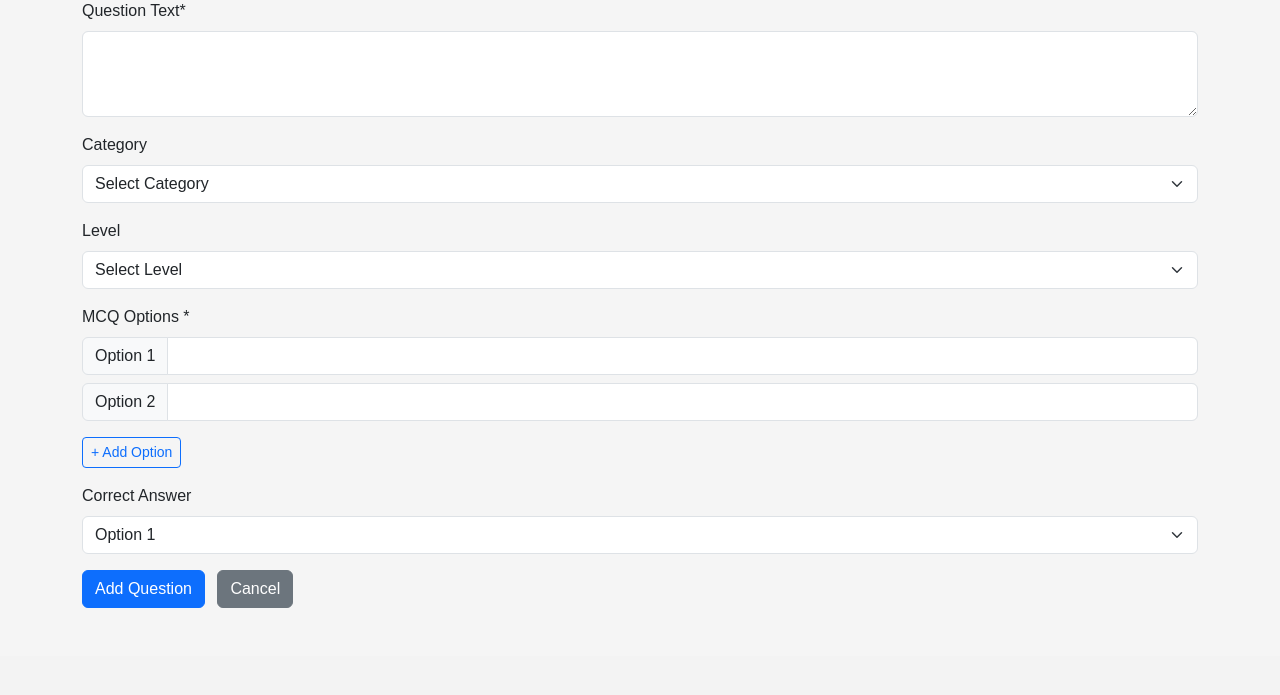
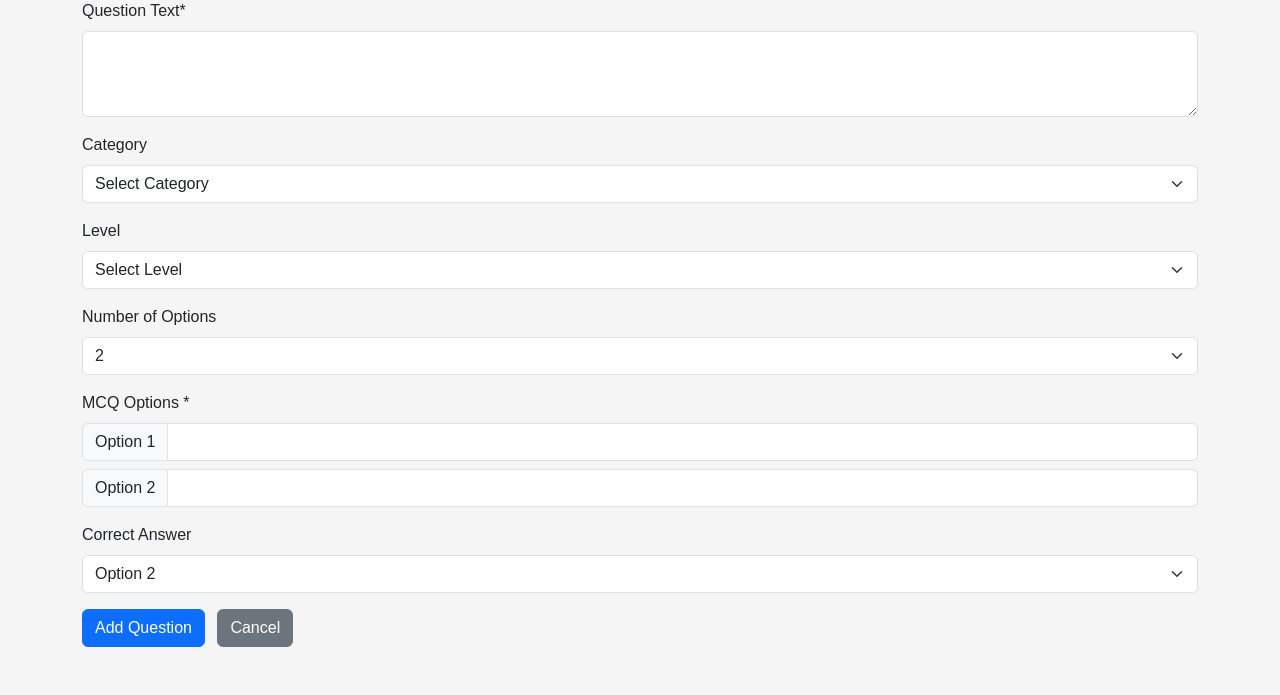
Before and after one commit to nightslash6/MP, a PHP site: page /add_mcq_questions.php in a window 1280 px wide. Shown: the part 155-850 px from the top of the page. Before the commit the page ends 763 px from the top, so only its background shows below. Run offline with PHP 8.4, Linux system fonts and the light colour scheme; a user stored in the database is signed in; data comes from the database, SQL or seed files in the repository.

Commit message:
newest use this

```diff
--- a/add_mcq_questions.php
+++ b/add_mcq_questions.php
@@ -77,6 +77,16 @@ if ($_SERVER['REQUEST_METHOD'] === 'POST') {
         validateInput($data, $errors);
 
         if (empty($errors)) {
+            // Check for duplicate question_text before inserting
+            $stmt = $conn->prepare("SELECT * FROM questions WHERE question_text = ?");
+            $stmt->bind_param("s", $data['question_text']);
+            $stmt->execute();
+            if ($stmt->get_result()->num_rows > 0) {
+                $stmt->close();
+                $message = 'This question already exists! Please enter a unique question.';
+            } else {
+                $stmt->close();
+
                 // Store options as JSON string in DB
                 $options_json = json_encode($data['options']);
 
@@ -95,6 +105,7 @@ if ($_SERVER['REQUEST_METHOD'] === 'POST') {
             }
         }
     }
+}
 ?>
 
 <!DOCTYPE html>
@@ -106,10 +117,6 @@ if ($_SERVER['REQUEST_METHOD'] === 'POST') {
     <link href="https://cdn.jsdelivr.net/npm/bootstrap@5.3.0/dist/css/bootstrap.min.css" rel="stylesheet" />
     <link rel="stylesheet" href="mstyles.css" />
     <style>
-        .remove-option {
-            width: 40px;
-            font-weight: bold;
-        }
         .input-group-text {
             min-width: 80px;
         }
@@ -144,7 +151,7 @@ if ($_SERVER['REQUEST_METHOD'] === 'POST') {
         <div class="mb-3">
             <label for="category_id" class="form-label">Category</label>
             <select id="category_id" class="form-select <?= isset($errors['category_id']) ? 'is-invalid' : '' ?>" name="category_id" required>
-                <option value="" disabled selected>Select Category</option>
+                <option value="" disabled <?= !isset($_POST['category_id']) ? 'selected' : '' ?>>Select Category</option>
                 <?php foreach ($categories as $cat): ?>
                     <option value="<?=$cat['category_id']?>" <?= (isset($_POST['category_id']) && $_POST['category_id']==$cat['category_id']) ? 'selected' : '' ?>><?=htmlspecialchars($cat['category_name'])?></option>
                 <?php endforeach; ?>
@@ -155,7 +162,7 @@ if ($_SERVER['REQUEST_METHOD'] === 'POST') {
         <div class="mb-3">
             <label for="level_id" class="form-label">Level</label>
             <select id="level_id" class="form-select <?= isset($errors['level_id']) ? 'is-invalid' : '' ?>" name="level_id" required>
-                <option value="" disabled selected>Select Level</option>
+                <option value="" disabled <?= !isset($_POST['level_id']) ? 'selected' : '' ?>>Select Level</option>
                 <?php foreach ($levels as $lvl): ?>
                     <option value="<?=$lvl['level_id']?>" <?= (isset($_POST['level_id']) && $_POST['level_id']==$lvl['level_id']) ? 'selected' : '' ?>><?=htmlspecialchars($lvl['level_name'])?></option>
                 <?php endforeach; ?>
@@ -164,34 +171,21 @@ if ($_SERVER['REQUEST_METHOD'] === 'POST') {
         </div>
 
         <div class="mb-3">
-            <label class="form-label">MCQ Options *</label>
-            <div id="mcqOptionsList">
+            <label for="numOptions" class="form-label">Number of Options</label>
+            <select id="numOptions" class="form-select" name="num_options" required>
                 <?php
-                // Show existing options if form was submitted with errors
-                if (!empty($_POST['mcq_options'])) {
-                    foreach ($_POST['mcq_options'] as $index => $option) {
-                        $optionNum = $index + 1;
-                        echo '
-                        <div class="input-group mb-2">
-                            <span class="input-group-text">Option '.$optionNum.'</span>
-                            <input type="text" name="mcq_options[]" class="form-control mcq-option" value="'.htmlspecialchars($option).'" maxlength="200" required>
-                            '.($optionNum > 2 ? '<button type="button" class="btn btn-outline-danger remove-option">×</button>' : '').'
-                        </div>';
-                    }
-                } else {
-                    // Default 2 options
-                    for ($i = 1; $i <= 2; $i++) {
-                        echo '
-                        <div class="input-group mb-2">
-                            <span class="input-group-text">Option '.$i.'</span>
-                            <input type="text" name="mcq_options[]" class="form-control mcq-option" maxlength="200" required>
-                            '.($i > 2 ? '<button type="button" class="btn btn-outline-danger remove-option">×</button>' : '').'
-                        </div>';
-                    }
+                    $selectedOptions = $_POST['num_options'] ?? 2;
+                    for ($i = 2; $i <= 5; $i++) {
+                        $selected = ($i == $selectedOptions) ? 'selected' : '';
+                        echo "<option value=\"$i\" $selected>$i</option>";
                     }
                 ?>
+            </select>
         </div>
-            <button type="button" id="addMcqOption" class="btn btn-sm btn-outline-primary mt-2">+ Add Option</button>
+
+        <div class="mb-3" id="mcqOptionsListContainer">
+            <label class="form-label">MCQ Options *</label>
+            <div id="mcqOptionsList"></div>
             <?php if (isset($errors['options'])): ?>
                 <div class="invalid-feedback d-block"><?= $errors['options'] ?></div>
             <?php endif; ?>
@@ -200,19 +194,7 @@ if ($_SERVER['REQUEST_METHOD'] === 'POST') {
         <div class="mb-3">
             <label for="correct_answer" class="form-label">Correct Answer</label>
             <select id="correct_answer" name="correct_answer" class="form-select <?= isset($errors['correct_answer']) ? 'is-invalid' : '' ?>" required>
-                <?php
-                if (!empty($_POST['mcq_options'])) {
-                    foreach ($_POST['mcq_options'] as $index => $option) {
-                        $optionNum = $index + 1;
-                        $selected = ($_POST['correct_answer'] ?? '') === $option ? 'selected' : '';
-                        echo '<option value="'.htmlspecialchars($option).'" '.$selected.'>Option '.$optionNum.'</option>';
-                    }
-                } else {
-                    for ($i = 1; $i <= 2; $i++) {
-                        echo '<option value="">Option '.$i.'</option>';
-                    }
-                }
-                ?>
+                <!-- Options populated by JS -->
             </select>
             <div class="invalid-feedback"><?= $errors['correct_answer'] ?? '' ?></div>
         </div>
@@ -225,68 +207,81 @@ if ($_SERVER['REQUEST_METHOD'] === 'POST') {
 <script>
 document.addEventListener('DOMContentLoaded', function() {
     const mcqOptionsList = document.getElementById('mcqOptionsList');
-    const addMcqOptionBtn = document.getElementById('addMcqOption');
+    const numOptionsSelect = document.getElementById('numOptions');
     const correctAnswerSelect = document.getElementById('correct_answer');
 
-    // Add new MCQ option
-    addMcqOptionBtn.addEventListener('click', function() {
-        const optionCount = document.querySelectorAll('.mcq-option').length + 1;
-        const newOption = document.createElement('div');
-        newOption.className = 'input-group mb-2';
-        newOption.innerHTML = `
-            <span class="input-group-text">Option ${optionCount}</span>
-            <input type="text" name="mcq_options[]" class="form-control mcq-option" maxlength="200" required>
-            <button type="button" class="btn btn-outline-danger remove-option">×</button>
-        `;
-        mcqOptionsList.appendChild(newOption);
+    // Escape HTML to prevent XSS
+    function escapeHtml(text) {
+        return (text + '').replace(/&/g, "&amp;")
+            .replace(/</g, "&lt;")
+            .replace(/>/g, "&gt;")
+            .replace(/"/g, "&quot;")
+            .replace(/'/g, "&#039;");
+    }
 
-        // Add corresponding option to correct answer dropdown
-        const newOptionElement = document.createElement('option');
-        newOptionElement.value = '';
-        newOptionElement.textContent = `Option ${optionCount}`;
-        correctAnswerSelect.appendChild(newOptionElement);
+    // Store old entered options to preserve inputs on change
+    let oldOptions = [];
+    function storeOldOptions() {
+        oldOptions = [];
+        document.querySelectorAll('.mcq-option').forEach(opt => {
+            oldOptions.push(opt.value);
         });
+    }
 
-    // Remove option (event delegation for dynamically added buttons)
-    mcqOptionsList.addEventListener('click', function(e) {
-        if (e.target.classList.contains('remove-option')) {
-            const optionGroup = e.target.closest('.input-group');
-            const optionIndex = Array.from(mcqOptionsList.children).indexOf(optionGroup);
-
-            // Remove the option
-            optionGroup.remove();
-
-            // Renumber remaining options
-            document.querySelectorAll('.input-group-text').forEach((el, index) => {
-                el.textContent = `Option ${index + 1}`;
-            });
-
-            // Update correct answer dropdown
-            updateCorrectAnswerOptions();
-        }
-    });
-
-    // Update correct answer options when MCQ options change
+    // Update correct answer options dropdown
     function updateCorrectAnswerOptions() {
         const options = document.querySelectorAll('.mcq-option');
+        const selectedValue = correctAnswerSelect.value;
         correctAnswerSelect.innerHTML = '';
 
         options.forEach((option, index) => {
-            const optionElement = document.createElement('option');
-            optionElement.value = option.value;
-            optionElement.textContent = `Option ${index + 1}`;
-            correctAnswerSelect.appendChild(optionElement);
+            const opt = document.createElement('option');
+            opt.value = option.value;
+            opt.textContent = `Option ${index + 1}`;
+            if (option.value === selectedValue) {
+                opt.selected = true;
+            }
+            correctAnswerSelect.appendChild(opt);
         });
     }
 
-    // Update correct answer options when input values change
+    // Function to generate option inputs
+    function generateOptionInputs(num) {
+        mcqOptionsList.innerHTML = '';
+        for (let i = 1; i <= num; i++) {
+            const optionValue = (oldOptions[i - 1] !== undefined) ? oldOptions[i - 1] : '';
+
+            const div = document.createElement('div');
+            div.className = 'input-group mb-2';
+
+            div.innerHTML = `
+                <span class="input-group-text">Option ${i}</span>
+                <input type="text" name="mcq_options[]" class="form-control mcq-option" maxlength="200" required value="${escapeHtml(optionValue)}" />
+            `;
+            mcqOptionsList.appendChild(div);
+        }
+        updateCorrectAnswerOptions();
+    }
+
+    // On number of options change
+    numOptionsSelect.addEventListener('change', function() {
+        storeOldOptions();
+        generateOptionInputs(parseInt(this.value));
+    });
+
+    // On options input change update correct answer dropdown
     mcqOptionsList.addEventListener('input', function(e) {
         if (e.target.classList.contains('mcq-option')) {
             updateCorrectAnswerOptions();
         }
     });
 
-    // Form validation
+    // Initial generate with old values (from POST)
+    let initialCount = parseInt(numOptionsSelect.value) || 2;
+    oldOptions = <?= json_encode($_POST['mcq_options'] ?? []) ?>;
+    generateOptionInputs(initialCount);
+
+    // Form validation for minimum options filled and correct answer selected
     document.getElementById('mcqForm').addEventListener('submit', function(e) {
         const options = document.querySelectorAll('.mcq-option');
         let isValid = true;
@@ -304,7 +299,7 @@ document.addEventListener('DOMContentLoaded', function() {
             isValid = false;
         }
 
-        // Check correct answer is selected
+        // Check correct answer is selected and is non-empty
         if (correctAnswerSelect.value === '') {
             alert('Please select the correct answer.');
             isValid = false;
--- a/admin_python.php
+++ b/admin_python.php
@@ -9,6 +9,9 @@ $message = [
 
 // Clear the messages after displaying them
 unset($_SESSION['message']);
+
+
+$conn = db_connect();
 
 // Check if user is logged in and get user data
 $user_data = null;
@@ -25,8 +28,6 @@ if (isset($_SESSION['user_id']) &&  $_SESSION['user_role']==='admin') {
     header('Location: login.php');
     exit;
 }
-
-$conn = db_connect();
 
 // Get all topics for the subtopic dropdown
 $topics = [];
--- a/mcq_quiz_admin.php
+++ b/mcq_quiz_admin.php
@@ -34,7 +34,7 @@ if (isset($_SESSION['user_id'])) {
 
 // Fetch all questions, categories, and levels
 $questions = $conn->query("
-    SELECT q.*, c.category_name, l.level_name
+    SELECT DISTINCT q.*, c.category_name, l.level_name
     FROM questions q
     LEFT JOIN categories c ON q.category_id = c.category_id
     LEFT JOIN levels l ON q.level_id = l.level_id
@@ -58,6 +58,7 @@ if (empty($_SESSION['csrf_token'])) {
     <link href="https://cdn.jsdelivr.net/npm/bootstrap@5.3.0/dist/css/bootstrap.min.css" rel="stylesheet" />
     <link rel="stylesheet" href="mstyles.css" />
     <style>
+        /* Your existing styles from the original code */
         body {
             background: #f5f7fa;
             padding-top: 70px;
```
Lines whose indentation alone changed are shown as unchanged.
